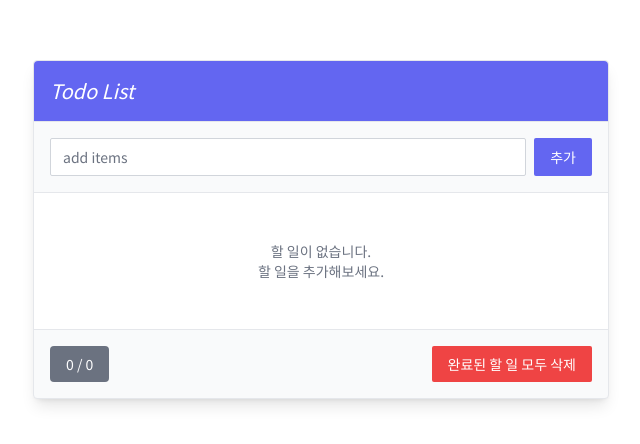
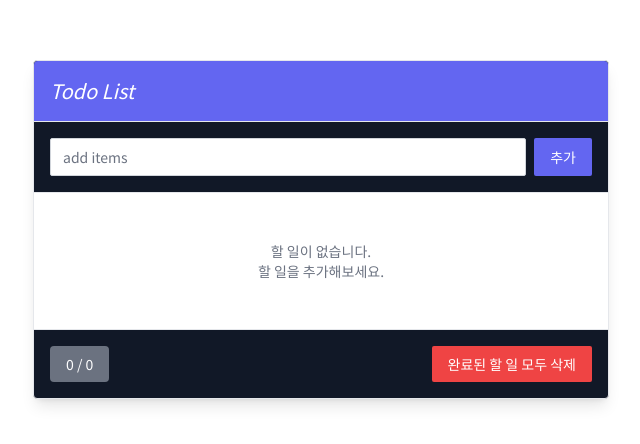
Before and after one commit to initred/redcast-make-todolist-into-vue3, a Vue app: page / in a window 1280 px wide. Shown: the part 148-592 px from the top of the page, without its empty margins (319-959 px from the left). Built offline with nearby package versions, Linux system fonts and the light colour scheme.

Commit message:
Update TodoList.vue

```diff
--- a/src/components/TodoList.vue
+++ b/src/components/TodoList.vue
@@ -1,6 +1,6 @@
 <template>
   <div class="max-w-xl max-h-96 w-full h-full">
-    <div class="bg-gray-50 border border-gray-200 rounded shadow-lg divide-y divide-gray-200">
+    <div class="bg-gray-900 border border-gray-200 rounded shadow-lg divide-y divide-gray-200">
       <div class="bg-indigo-500 text-white p-4 rounded-tl rounded-tr">
         <h1 class="text-xl italic">Todo List</h1>
       </div>
```
